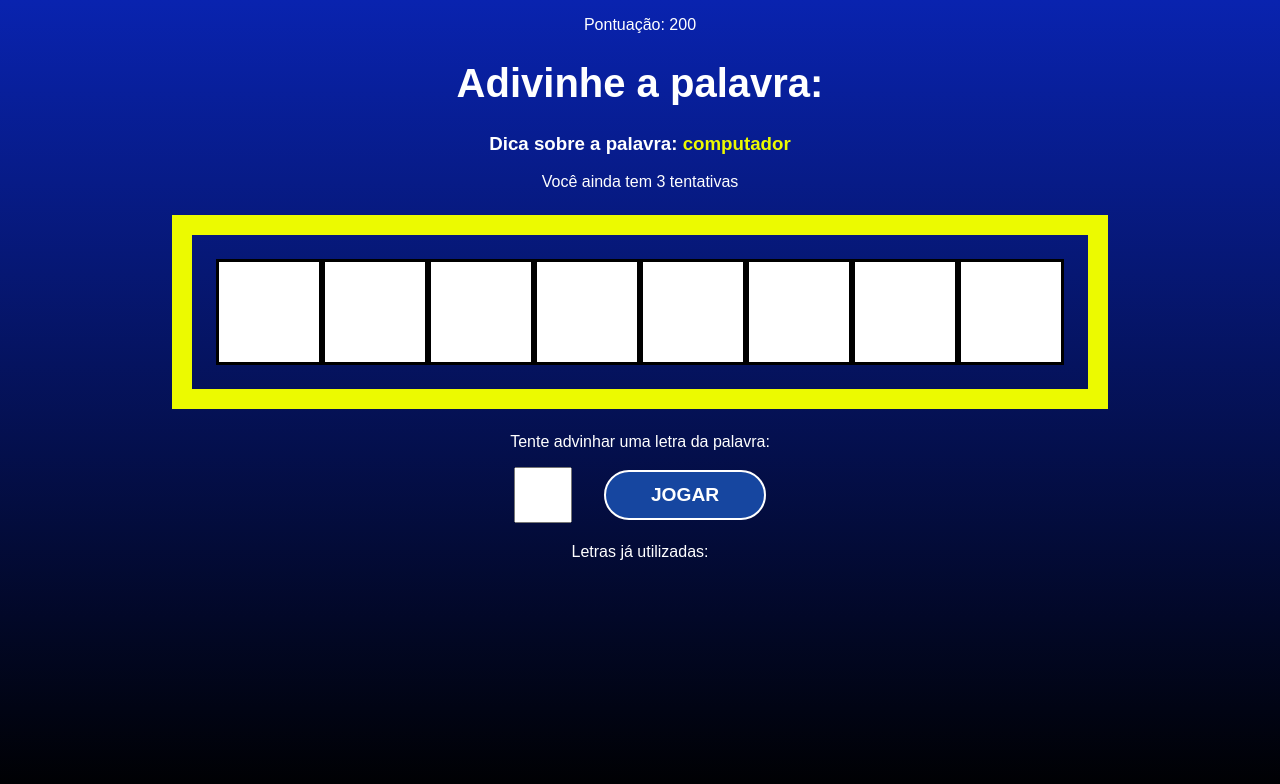
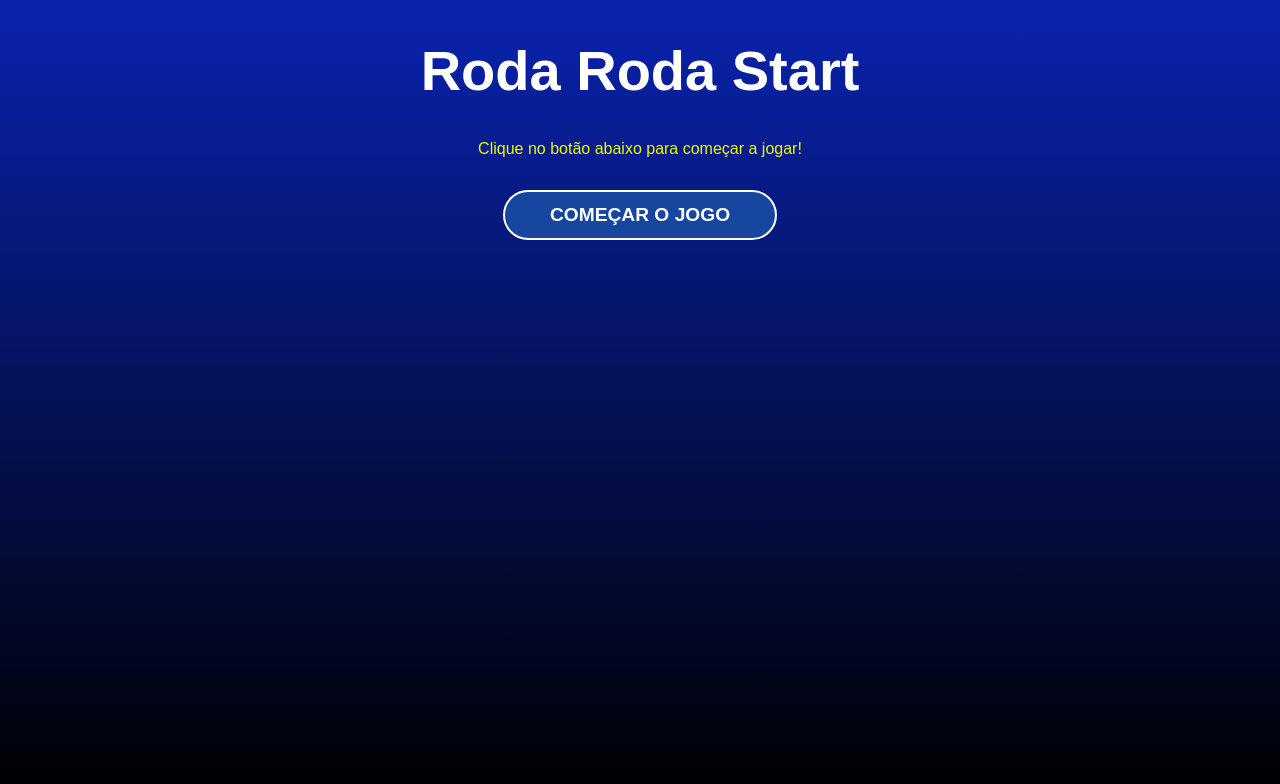
Before and after one commit to silviosnjr/Palavra-Secreta-GE-Trilha-de-Programa-o-II, a React (Create React App) app: page / in a window 1280 px wide. Shown: the top 784 px of the page. Built offline with nearby package versions, Linux system fonts and the light colour scheme.

Commit message:
cronometro, mais variedade de palavras e melhorias na jogabilidade

```diff
--- a/public/index.html
+++ b/public/index.html
@@ -24,7 +24,7 @@
       work correctly both with client-side routing and a non-root public URL.
       Learn how to configure a non-root public URL by running `npm run build`.
     -->
-    <title>Secret Word</title>
+    <title>Roda Roda Start</title>
   </head>
   <body>
     <noscript>You need to enable JavaScript to run this app.</noscript>
--- a/src/App.js
+++ b/src/App.js
@@ -19,7 +19,7 @@
   { id: 3, name: "end" },
 ];
 
-const guessesQtd = 3;
+const guessesQtd = 5;
 
 function App() {
   const [gameStage, setGameStage] = useState(stages[0].name);
@@ -33,6 +33,27 @@
   const [wrongLetters, setWrongLetters] = useState([]);
   const [guesses, setGuesses] = useState(guessesQtd);
   const [score, setScore] = useState(0);
+
+  //State para guardar a palavra sorteada e exibir no final
+  const [word, setWord] = useState("");
+
+  //Cronometer
+  const [time, setTime] = useState(40); // Tempo inicial em segundos
+
+  useEffect(() => {
+    if (gameStage === stages[1].name && time > 0) {
+      const timer = setInterval(() => {
+        setTime((prevTime) => prevTime - 1);
+      }, 1000);
+
+      return () => clearInterval(timer);
+    }
+
+    if (time === 0) {
+      setGameStage(stages[2].name);
+    }
+  }, [time, gameStage]);
+
 
   const pickWordAndCategory = useCallback(() => {
     //pick a random category
@@ -50,26 +71,28 @@
 
   //starts the secret word game
   const startGame = useCallback(() => {
-    //clear all letters
+    // clear all letters
     clearLetterStates();
+    setTime(40); // Resetar o cronômetro
 
-    //pick word and pick category
+    // pick word and pick category
     const { word, category } = pickWordAndCategory();
 
-    //create a array of letters
+    // create an array of letters
     let wordLetters = word.split("");
-    //wordLetters[0] = wordLetters[0].toLowerCase()
     wordLetters = wordLetters.map((l) => l.toLowerCase());
 
     console.log(word, category);
     console.log(wordLetters);
+    setWord(word);
 
-    //fill states
+    // fill states
     setPickedWord(word);
     setPickedCategory(category);
     setLetters(wordLetters);
     setGameStage(stages[1].name);
-  },[pickWordAndCategory]);
+  }, [pickWordAndCategory]);
+
 
   //process the letter input
   const verifyLetter = (letter) => {
@@ -120,7 +143,7 @@
     const uniqueLetter = [...new Set(letters)]
 
     //win condition
-    if(guessedLetters.length === uniqueLetter.length) {
+    if(guessedLetters.length === uniqueLetter.length && gameStage === "game") {
       //add score
       setScore((actualScore)=>actualScore += 100)
       //restart game
@@ -133,7 +156,8 @@
   const retry = () => {
     setScore(0);
     setGuesses(guessesQtd);
-    setGameStage(stages[0].name);
+    setTime(40); // Resetar o cronômetro
+    setGameStage(stages[0].name); // Define o estado como 'start'
   };
 
   return (
@@ -149,9 +173,10 @@
           wrongLetters={wrongLetters}
           guesses={guesses}
           score={score}
+          time={time} // Passar o tempo como prop
         />
       )}
-      {gameStage === "end" && <GameOver retry={retry} score={score} />}
+      {gameStage === "end" && <GameOver retry={retry} score={score} word={word} />}
     </div>
   );
 }
--- a/src/components/Game.jsx
+++ b/src/components/Game.jsx
@@ -10,6 +10,7 @@
   wrongLetters,
   guesses,
   score,
+  time
 }) => {
   const [letter, setLetter] = useState("");
 
@@ -30,13 +31,14 @@
 
   return (
     <div className="game">
+      <h2>Tempo restante: {time}s</h2>
       <p className="points"></p>
       <span>Pontuação: {score}</span>
       <h1>Adivinhe a palavra:</h1>
       <h3 className="tip">
         Dica sobre a palavra: <span>{pickedCategory}</span>
       </h3>
-      <p>Você ainda tem {guesses} tentativas</p>
+      <h3>Você ainda tem {guesses} tentativas</h3>
       <div className="wordContainer">
         {letters.map((letter, i) =>
           guessedLetters.includes(letter) ? (
--- a/src/components/GameOver.jsx
+++ b/src/components/GameOver.jsx
@@ -1,10 +1,11 @@
 import "./GameOver.css"
 
-const GameOver = ({retry, score}) => {
+const GameOver = ({retry, score, word}) => {
   return (
     <div>
       <h1>Fim de Jogo!</h1>
       <h2>A sua Pontuação foi:<span>{score}</span> </h2>
+      <h2>A palavra era:<span>{word}</span> </h2>
       <button onClick={retry}>Recomeçar Jogo</button>
     </div>
   )
--- a/src/components/StartScreen.jsx
+++ b/src/components/StartScreen.jsx
@@ -3,7 +3,7 @@
 const StartScreen = ({startGame}) => {
   return (
     <div className='start'>
-      <h1>Screte Word</h1>
+      <h1>Roda Roda Start</h1>
       <p>Clique no botão abaixo para começar a jogar!</p>
       <button onClick={startGame}>Começar o Jogo</button>
     </div>
--- a/src/data/words.js
+++ b/src/data/words.js
@@ -1,8 +1,9 @@
 export const wordsList = {
-   carro: ["Motor", "Porta", "Capô", "Pneu", "Antena"],
-   fruta: ["Banana", "Maçã", "Pêra", "Mamão", "Laranja"],
-   corpo: ["Braço", "Perna", "Cérebro", "Pescoço", "Olhos"],
-   computador: ["Mouse", "Teclado", "Monitor", "Gabinete"],
-   programacao: ["Linguagem", "Framework", "JavaScript", "React"],
-   alimento: ["Arroz", "Feijão", "Carne", "Leite", "Ovo"],
+   escola: ["Caderno", "Lapis", "Professor", "Aluno", "Quadro", "Livro", "Lousa", "Carteira", "Mochila", "Biblioteca"],
+   fruta: ["Banana", "Laranja", "Abacaxi", "Morango", "Uva", "Melancia", "Kiwi"],
+   educacao: ["Ensino", "Aprendizagem", "Didatica", "Pedagogia", "Curriculo", "Docente", "Discente", "Metodologia"],
+   computador: ["Mouse", "Teclado", "Monitor", "Gabinete", "Processador", "Memoria", "Fonte"],
+   programacao: ["Linguagem", "JavaScript", "Scratch", "Variavel", "Funçao", "Compilador", "Bug", "Algoritmo", "Biblioteca", "Lista", "Loop", "Condicional", "Recursao"],
+   alimento: ["Arroz", "Feijao", "Leite", "Queijo", "Manteiga"],
+   animais: ["Cachorro", "Gato", "Elefante", "Tigre", "Girafa", "Pato", "Coelho", "Cavalo"],
  };
```
Also changed, not shown: src/components/Game.css (line endings or trailing spaces).
